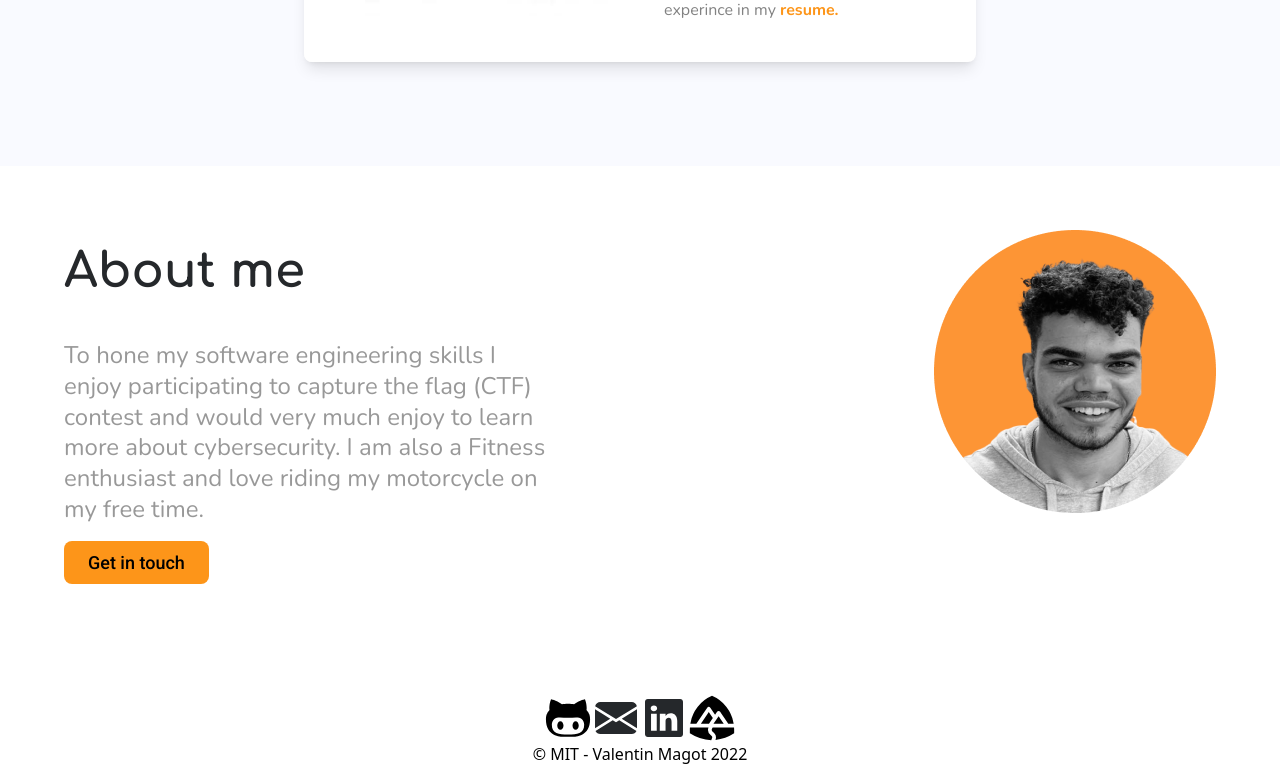
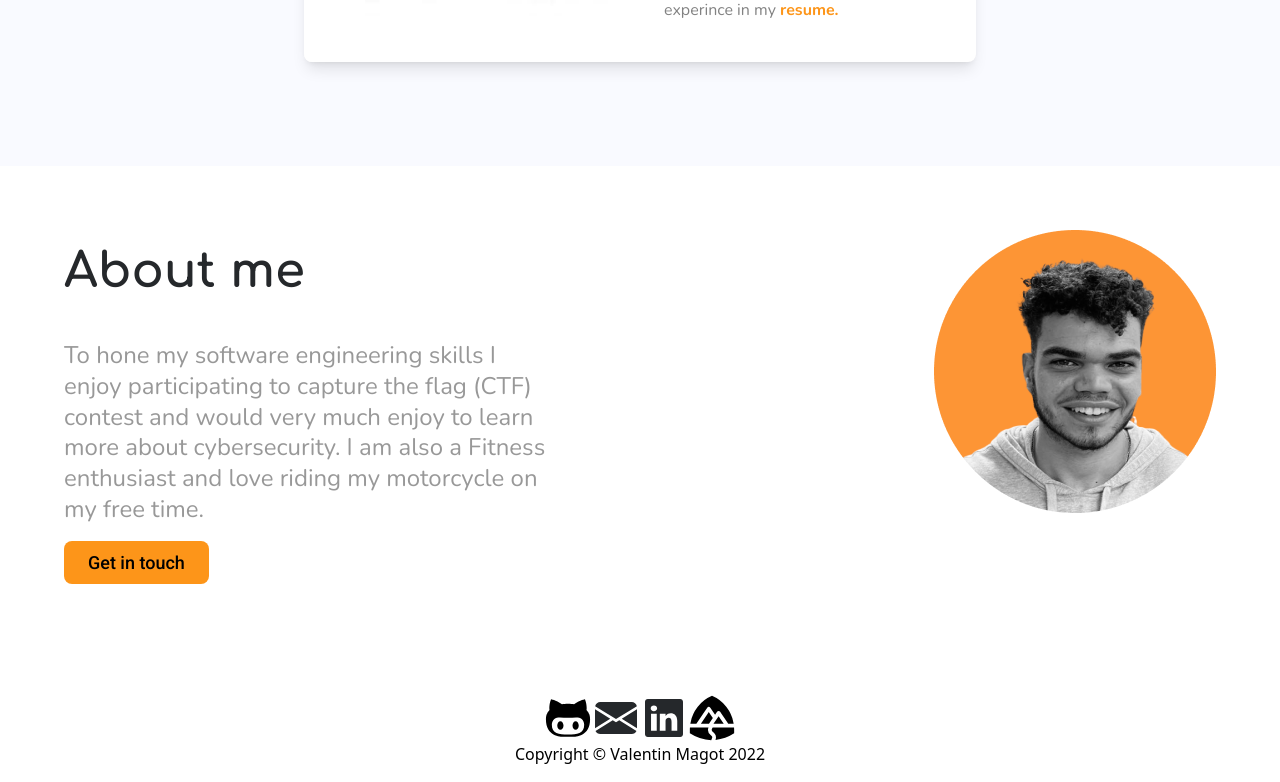
Before and after one commit to valentinmagot/portfolio, a React (Vite) app: page / in a window 1280 px wide. Shown: the part 3605-4387 px from the top of the page. Built offline with nearby package versions, Linux system fonts and the light colour scheme.

Commit message:
Fixed copyright

```diff
--- a/src/components/About.jsx
+++ b/src/components/About.jsx
@@ -28,7 +28,7 @@ const About = () => {
           <a key={media.id} href={media.link} target="_blank"><img src={media.icon} alt={media.id}/></a>
          ))}
         </div>
-        <p>&copy; MIT - Valentin Magot 2022</p>
+        <p>Copyright &copy; Valentin Magot 2022</p>
       </div>
       {/* <img className="relative bottom-0 flex self-center flex-1  w-full" src={vector} alt='footer' /> */}
     </section>
```
